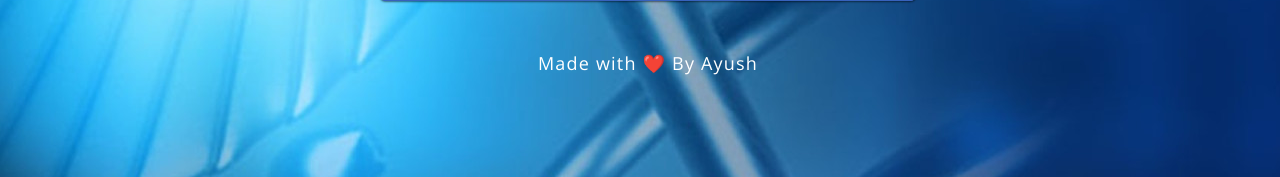
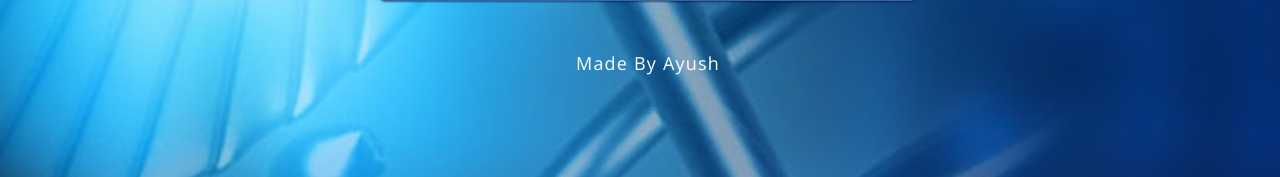
Before and after one commit to singhayush9/diabetes-prediction, a Flask app: page / in a window 1280 px wide; the page is wider, and only the part inside the window is pictured. Shown: the part 623-800 px from the top of that part. Run offline with Flask 3, Linux system fonts and the light colour scheme; parts of the project's set-up code (start-up, migrations or seed data) failed here and were passed over.

Commit message:
Update index.html

```diff
--- a/Diabetes Prediction/Diabetes-prediction deployed/templates/index.html
+++ b/Diabetes Prediction/Diabetes-prediction deployed/templates/index.html
@@ -129,7 +129,7 @@ input:focus {
    <br>
    {{ prediction_text }}
 </div>
-	<footer>Made with ❤️ By Ayush</footer>
+	<footer>Made By Ayush</footer>
 </body>
 </html>
 
```
